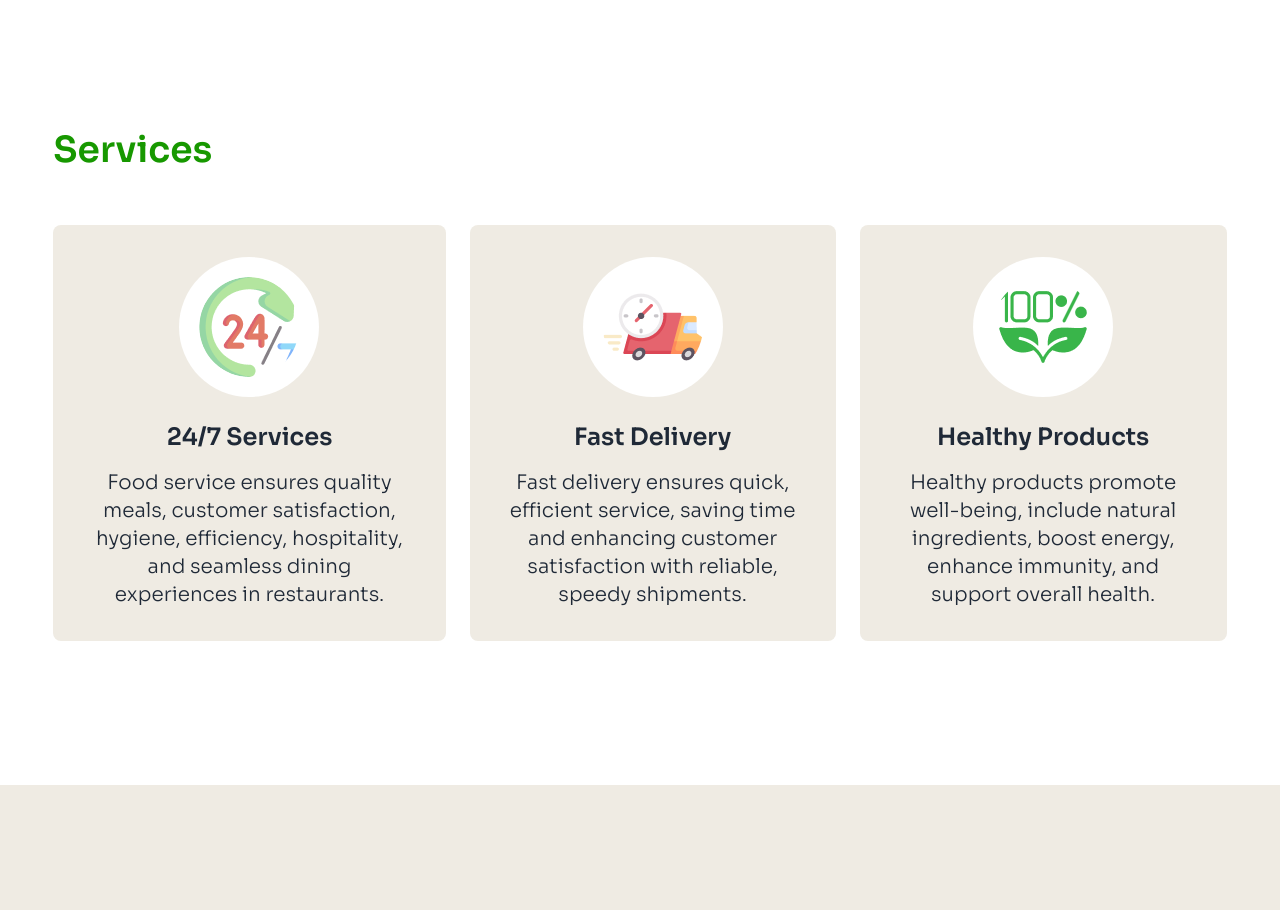
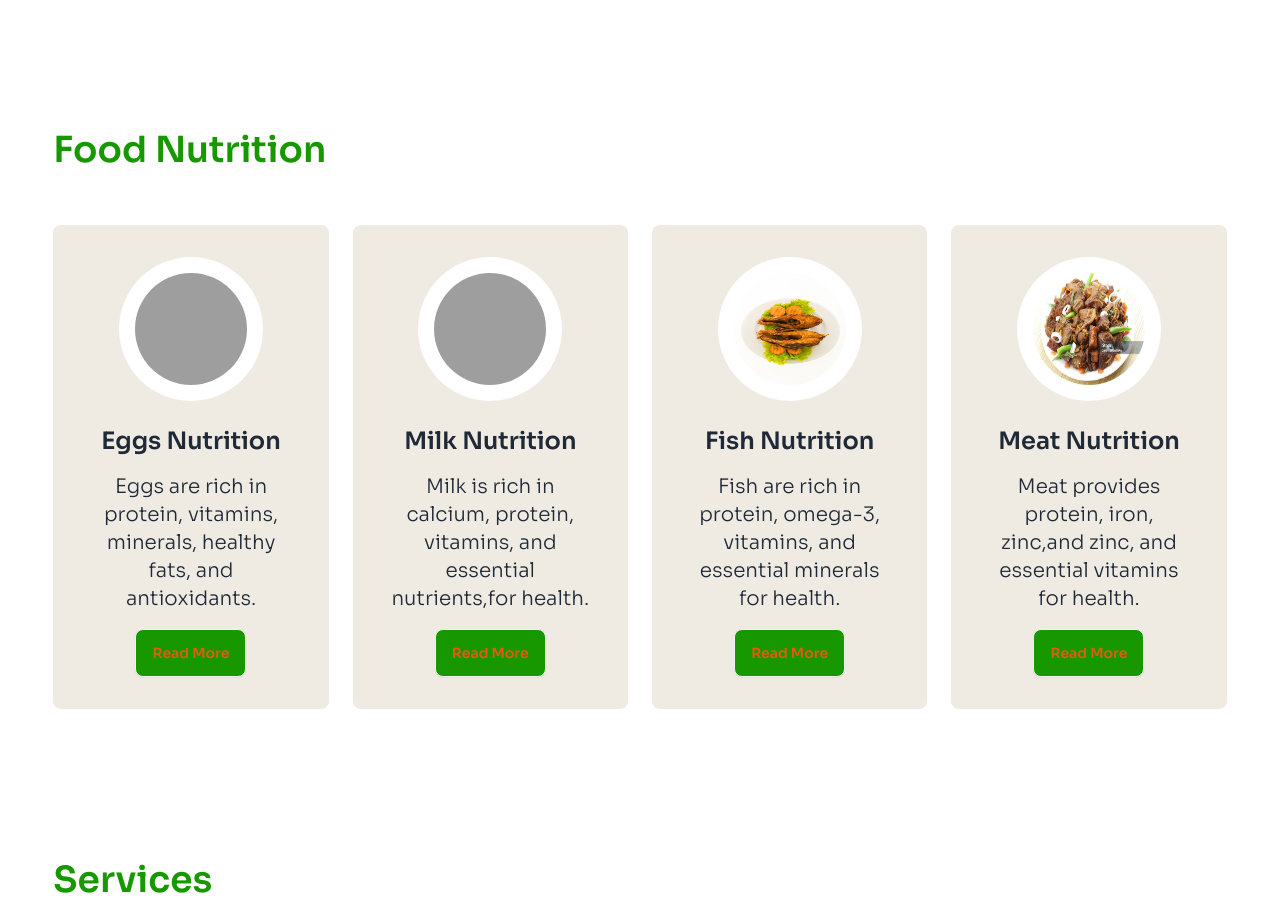
Before and after one commit to Jahangir-alam25/A3-Living-Lab-002-PH, a plain HTML site: page index.html in a window 1280 px wide. Shown: the part 1080-1990 px from the top of the page. Drawn offline with nearby package versions, Linux system fonts and the light colour scheme; grey boxes are pictures that could not be loaded.

Commit message:
added Food Nutrition challenge part and made it responsive

```diff
--- a/index.html
+++ b/index.html
@@ -86,6 +86,53 @@
 
     </header>
     <main>
+      <!-- Food Nutrition challenge part-->
+      <section class="w-11/12 mx-auto mb-12 lg:my-32">
+        <h2 class="text-primary-color text-[36px] font-semibold mb-12">Food Nutrition</h2>
+        <div class="grid grid-cols-1 md:grid-cols-2 lg:grid-cols-4 lg:gap-6">
+          <div class="bg-[#EFEBE3] text-center p-8 space-y-6 rounded-lg mb-4">
+            <div class="flex justify-center">
+              <img class="bg-white rounded-[50%] p-4 w-36 h-36" src="images/egg.jpg" alt="">
+            </div>
+            <div class="space-y-4">
+              <h3 class="text-2xl font-semibold">Eggs Nutrition </h3>
+              <p class="text-xl font-light">Eggs are rich in protein, vitamins, minerals, healthy fats, and antioxidants.</p>
+              <button class="btn bg-primary-color text-orange-600">Read More</button>
+            </div>
+         </div>
+          <div class="bg-[#EFEBE3] text-center p-8 space-y-6 rounded-lg mb-4">
+            <div class="flex justify-center">
+              <img class="bg-white rounded-[50%] p-4 w-36 h-36" src="images/milk.jpg" alt="">
+            </div>
+            <div class="space-y-4">
+              <h3 class="text-2xl font-semibold">Milk Nutrition</h3>
+              <p class="text-xl font-light">Milk is rich in calcium, protein, vitamins, and essential nutrients,for health.</p>
+              <button class="btn bg-primary-color text-orange-600">Read More</button>
+            </div>
+         </div>
+          <div class="bg-[#EFEBE3] text-center p-8 space-y-6 rounded-lg mb-4">
+            <div class="flex justify-center">
+              <img class="bg-white rounded-[50%] p-4 w-36 h-36" src="images/fish.jpg" alt="">
+            </div>
+            <div class="space-y-4">
+              <h3 class="text-2xl font-semibold">Fish Nutrition</h3>
+              <p class="text-xl font-light">Fish are rich in protein, omega-3, vitamins, and essential minerals for health.</p>
+              <button class="btn bg-primary-color text-orange-600">Read More</button>
+            </div>
+         </div>
+         <div class="bg-[#EFEBE3] text-center p-8 space-y-6 rounded-lg mb-4">
+          <div class="flex justify-center">
+            <img class="bg-white rounded-[50%] p-4 w-36 h-36" src="images/meat.jpg" alt="">
+          </div>
+          <div class="space-y-4">
+            <h3 class="text-2xl font-semibold">Meat Nutrition</h3>
+            <p class="text-xl font-light">Meat provides protein, iron, zinc,and  zinc, and essential vitamins for health.</p>
+            <button class="btn bg-primary-color text-orange-600">Read More</button>
+          </div>
+       </div>
+
+        </div>
+       </section>
       <!-- Services section -->
        <section class="w-11/12 mx-auto mb-12 lg:my-32">
         <h2 class="text-primary-color text-[36px] font-semibold mb-12">Services</h2>
```
Also changed, not shown: images/fish.jpg (added), images/meat.jpg (added), 2 other files.
